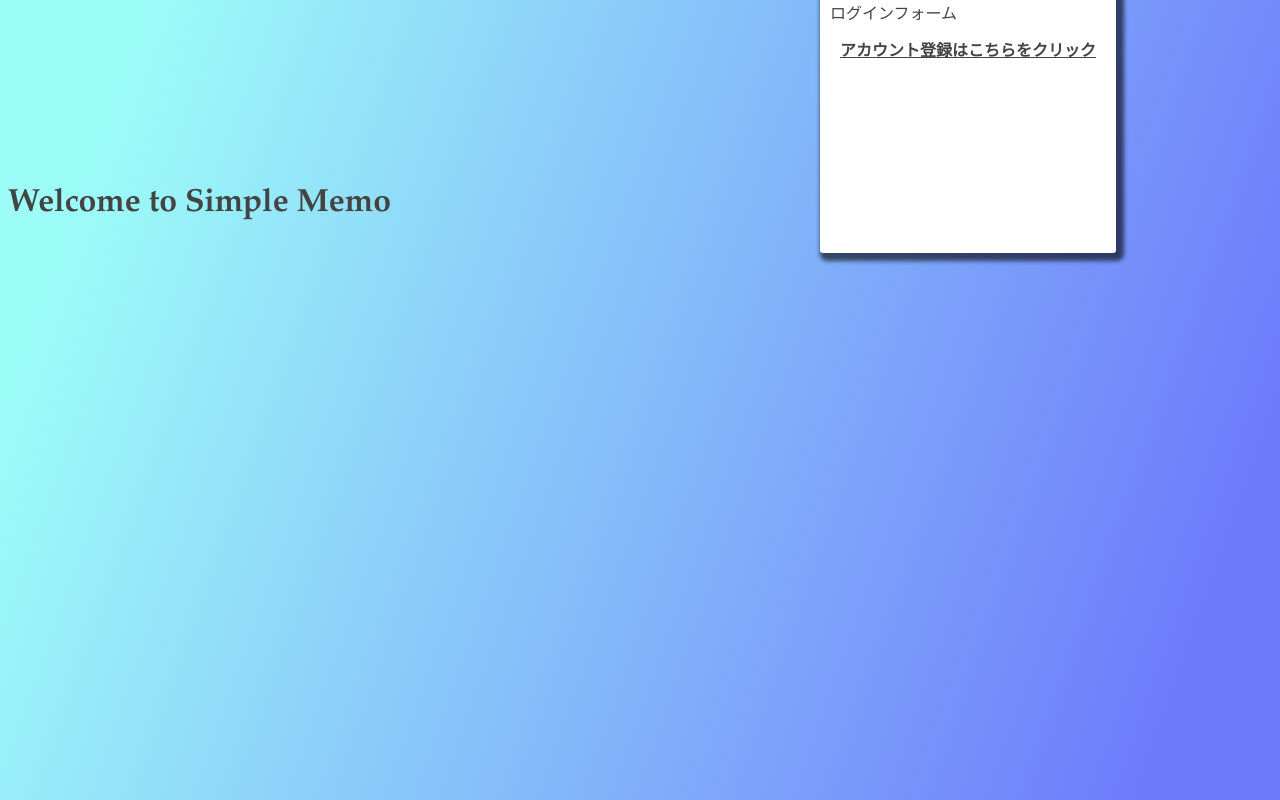
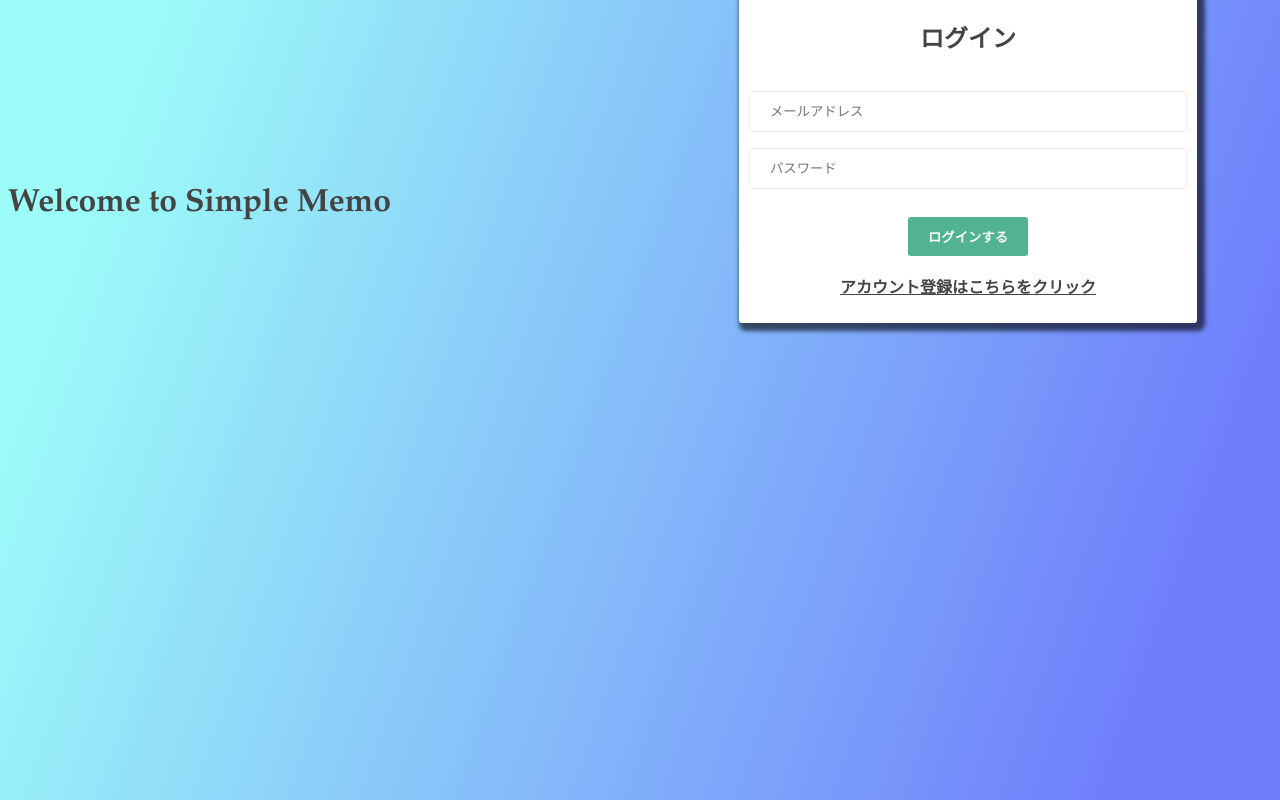
Before and after one commit to Makoto335/memo-vue, a Vue app: page / in a window 1280 px wide. Both pictures are taken after a click on the element "ログインはこちらをクリック". Shown: the part 68-868 px from the top of the page. Built offline with nearby package versions, Linux system fonts and the light colour scheme.

Commit message:
Add basic form

```diff
--- a/src/components/LoginForm.vue
+++ b/src/components/LoginForm.vue
@@ -1,9 +1,84 @@
 <template>
-<div>ログインフォーム</div>
+  <div class="LoginForm">
+    <h2>ログイン</h2>
+    <form @submit.prevent="login">
+      <input
+        type="email"
+        required
+        placeholder="メールアドレス"
+        v-model="email"
+      />
+      <input
+        type="password"
+        required
+        placeholder="パスワード"
+        v-model="password"
+      />
+      <div class="error">{{ error }}</div>
+      <div class="LoginForm_BtnWrapper"><button>ログインする</button></div>
+    </form>
+  </div>
 </template>
 
 <script>
-export default {};
+import axios from "axios";
+import setItem from "../plugins/auth/setItem";
+
+export default {
+  emits: ["redirectToMemoRoom"],
+  data() {
+    return {
+      email: "",
+      password: "",
+      error: null,
+    };
+  },
+  methods: {
+    async login() {
+      try {
+        this.error = null;
+
+        const res = await axios.post("http://localhost:3000/auth/sign_in", {
+          email: this.email,
+          password: this.password,
+        });
+
+        if (!res) {
+          throw new Error("メールアドレスかパスワードが違います");
+        }
+        if (!this.error) {
+          setItem(res.headers, res.data.data.name);
+          this.$emit("redirectToMemoRoom");
+        }
+
+        console.log({ res });
+        return res;
+      } catch (error) {
+        console.log({ error });
+        this.error = "メールアドレスかパスワードが違います";
+      }
+    },
+  },
+};
 </script>
 
-<style scoped lang="scss"></style>
+<style scoped lang="scss">
+.LoginForm {
+  h2 {
+    text-align: center;
+  }
+  input {
+    width: 100%;
+    padding: 12px 20px;
+    margin: 8px auto;
+    border-radius: 4px;
+    border: 1px solid #eee;
+    outline: none;
+    box-sizing: border-box;
+  }
+  &_BtnWrapper {
+    text-align: center;
+    margin: 20px auto;
+  }
+}
+</style>
```
